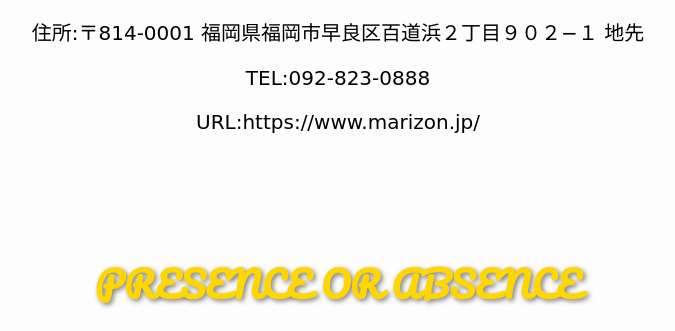
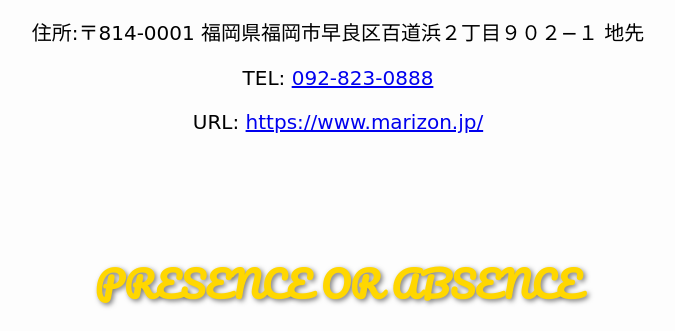
Before and after one commit to wevinv20241221/invitation-web, a plain HTML site: page index.html in a window 1280 px wide. Shown: the part 2807-3138 px from the top of the page, without its empty margins (302-977 px from the left). Drawn offline with Linux system fonts and the light colour scheme.

Commit message:
Add files via upload

```diff
--- a/index.html
+++ b/index.html
@@ -401,7 +401,7 @@
     <br><br>
 
     <div class="content3">
-      <img src="sample20.jpg" alt="Wedding Image" width="400">
+      <img src="sample21.jpg" alt="Wedding Image" width="400">
     </div>
     <br><br>
     <br><br>
@@ -416,8 +416,12 @@
     </div>
     <div class="note">会場:オーシャン&リゾート マリゾン</div>
     <div class="note">住所:〒814-0001 福岡県福岡市早良区百道浜２丁目９０２−１ 地先</div>
-    <div class="note">TEL:092-823-0888</div>
-    <div class="note">URL:https://www.marizon.jp/</div>
+    <div class="note">
+      TEL: <a href="tel:0928230888">092-823-0888</a>
+    </div>
+    <div class="note">
+      URL: <a href="https://www.marizon.jp/" target="_blank" rel="noopener noreferrer">https://www.marizon.jp/</a>
+    </div>
     <br><br>
     <br><br>
     <br><br>
```
Also changed, not shown: sample21.jpg (added).
